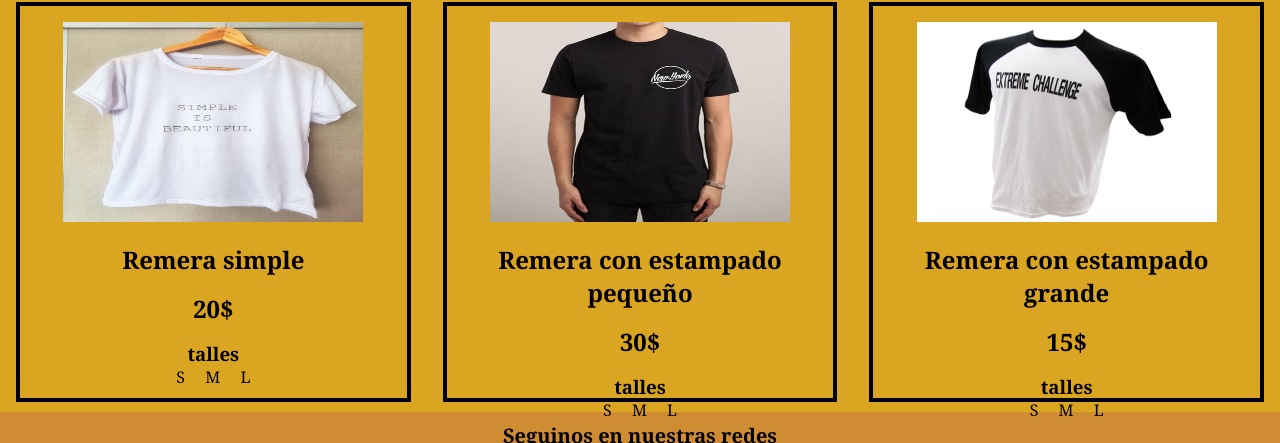
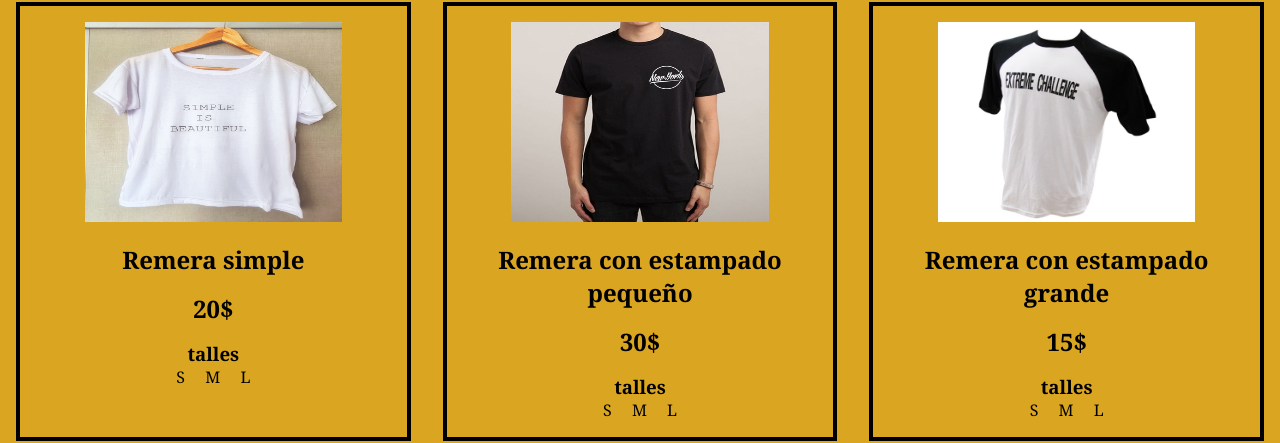
Before and after one commit to BautoxAC/2Pre-Entrega-BautistaTosi, a plain HTML site: page Pages/pro.html in a window 1280 px wide. Shown: the part 149-592 px from the top of the page. Drawn offline with Linux system fonts and the light colour scheme.

Commit message:
cambios en productos

```diff
--- a/css/style.css
+++ b/css/style.css
@@ -39,8 +39,8 @@ body header nav ul{
 }
 /* estilo del footer */
 .footer{
-
     display: flex;
+    flex-wrap: nowrap;
     flex-direction: column;
     align-items: center;
     background-color: #ca813cad;
@@ -66,8 +66,6 @@ body header nav ul{
 .contacto__formulario{
     margin: 20px 400px;
 }
-
-
 /* estilos de sed */
 body main img{
     height: 200px;
@@ -87,9 +85,10 @@ body main h1{
     margin: 0rem 1rem;
     padding: 1rem 0rem;
     width: 33.3%;
-    height: 25rem;
     text-align: center;
     border: 0.3rem solid black;
+    overflow: auto;
+    transition: 1s;
 }
 .contenedorpro__hijo h2{
     padding: 1rem;
@@ -99,6 +98,12 @@ body main h1{
     font-size: 1.5rem;
     padding-bottom: 1rem;
 }
+.contenedorpro__hijo:hover{
+    transform: scale(1.1);
+}
+.contenedorpro__hijo img{
+    width: 66.6%;
+}
 .contenedorpro span{
     padding: 0.5rem;
 }
```
